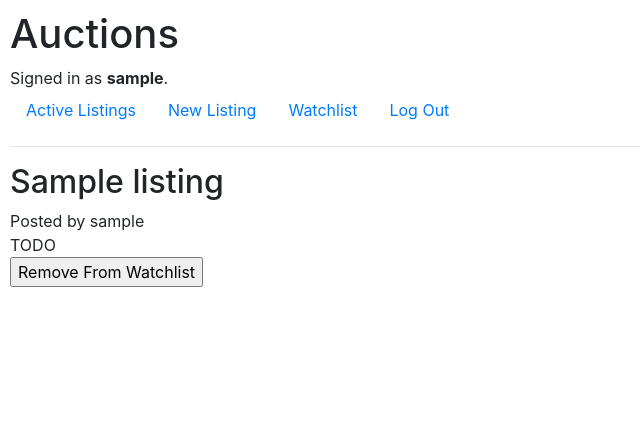
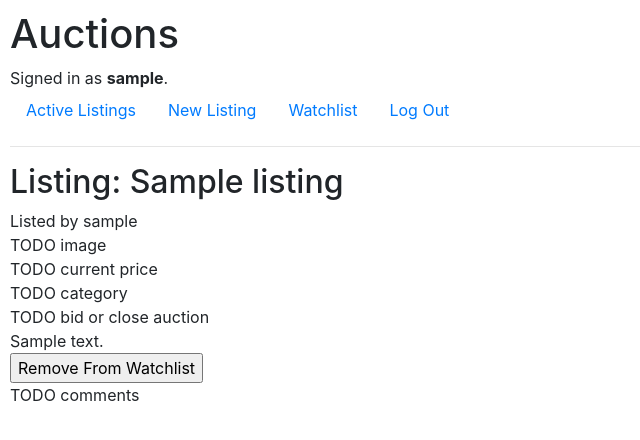
Before and after one commit to jalomi/Harvard_CS50w_Commerce, a Django app: page /listing/1 in a window 1280 px wide. Shown: the top 440 px of the page, without its empty margins (0-640 px from the left). Run offline with Django 3.2, Linux system fonts and the light colour scheme; a user stored in the database is signed in; tables that the repository leaves empty hold one stand-in row (values such as "Sample post"); some libraries are stand-ins or nearby versions.

Commit message:
Setup base layout for listing page

```diff
--- a/auctions/templates/auctions/listing.html
+++ b/auctions/templates/auctions/listing.html
@@ -1,7 +1,7 @@
 {% extends "auctions/layout.html" %}
 
 {% block body %}
-    <h2>{{ title }}</h2>
+    <h2>Listing: {{ title }}</h2>
 
     {% if error %}
     {{ error }}
@@ -9,10 +9,28 @@
     <a href="{% url 'index' %}">Back to Home</a>
     {% else %}
     <div>
-        Posted by {{ user }}
+        Listed by {{ user }}
     </div>
 
-    TODO
+    <div>
+        TODO image
+    </div>
+
+    <div>
+        TODO current price
+    </div>
+
+    <div>
+        TODO category
+    </div>
+
+    <div>
+        TODO bid or close auction
+    </div>
+
+    <div>
+        {{ description }}
+    </div>
 
     {% if in_watchlist %}
     <div>
@@ -31,5 +49,9 @@
         </form>
     </div>
     {% endif %}
+
+    <div>
+        TODO comments
+    </div>
     {% endif %}
 {% endblock %}
--- a/auctions/views.py
+++ b/auctions/views.py
@@ -118,6 +118,7 @@ def listing(request, id):
     return render(request, "auctions/listing.html", {
         "id": listing.id,
         "title": listing.title,
+        "description": listing.description,
         "user": listing.user,
         "in_watchlist": in_watchlist,
 
```
